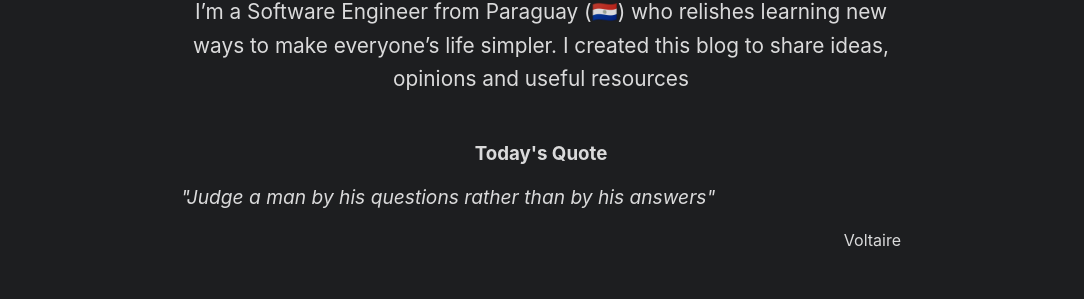
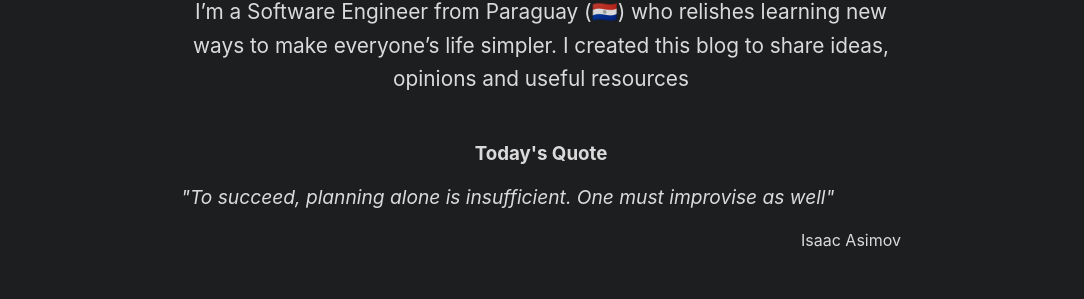
Before and after one commit to ldbenitez/ldbenitez.github.io, a plain HTML site: page index.html in a window 1280 px wide. Shown: the part 356-655 px from the top of the page, without its empty margins (99-1183 px from the left). Drawn offline with Linux system fonts and the light colour scheme.

Commit message:
deploy: ldbenitez/blog-site@44de012a9f0d5b2f60dceaf586a4f988acaffc28

```diff
--- a/index.html
+++ b/index.html
@@ -87,8 +87,8 @@
 <p class=subtitle>I&rsquo;m a Software Engineer from Paraguay (🇵🇾) who relishes learning new ways to make everyone&rsquo;s life simpler. I created this blog to share ideas, opinions and useful resources</p>
 <div class=quote-container>
 <h3>Today's Quote</h3>
-<p class=quote>"Judge a man by his questions rather than by his answers"</p>
-<p class=author>Voltaire</p>
+<p class=quote>"To succeed, planning alone is insufficient. One must improvise as well"</p>
+<p class=author> Isaac Asimov</p>
 </div>
 <div class=social-icons>
 <a href=mailto:ldbenitez@protonmail.com target=_blank rel="noopener noreferrer me" title=Email><svg xmlns="http://www.w3.org/2000/svg" viewBox="0 0 24 21" fill="none" stroke="currentcolor" stroke-width="2" stroke-linecap="round" stroke-linejoin="round"><path d="M4 4h16c1.1.0 2 .9 2 2v12c0 1.1-.9 2-2 2H4c-1.1.0-2-.9-2-2V6c0-1.1.9-2 2-2z"/><polyline points="22,6 12,13 2,6"/></svg>
```
